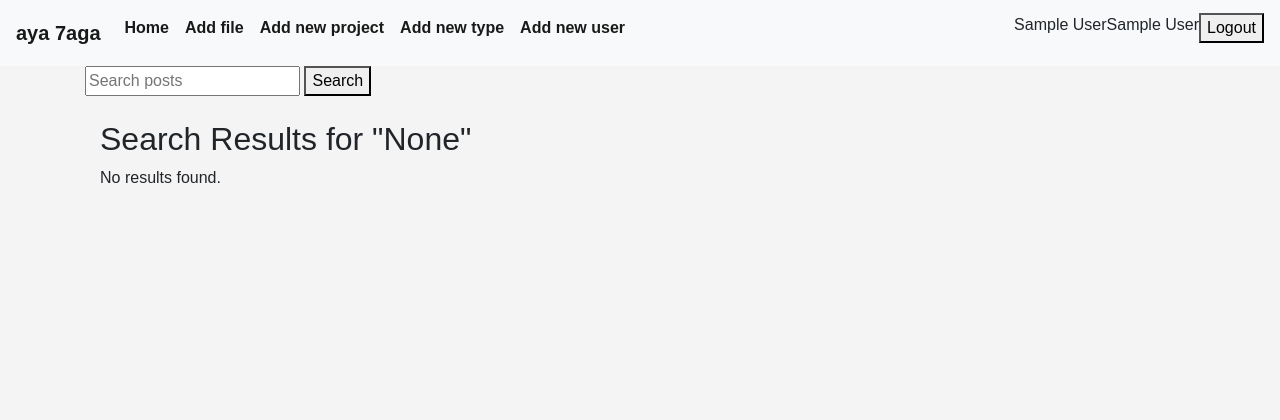
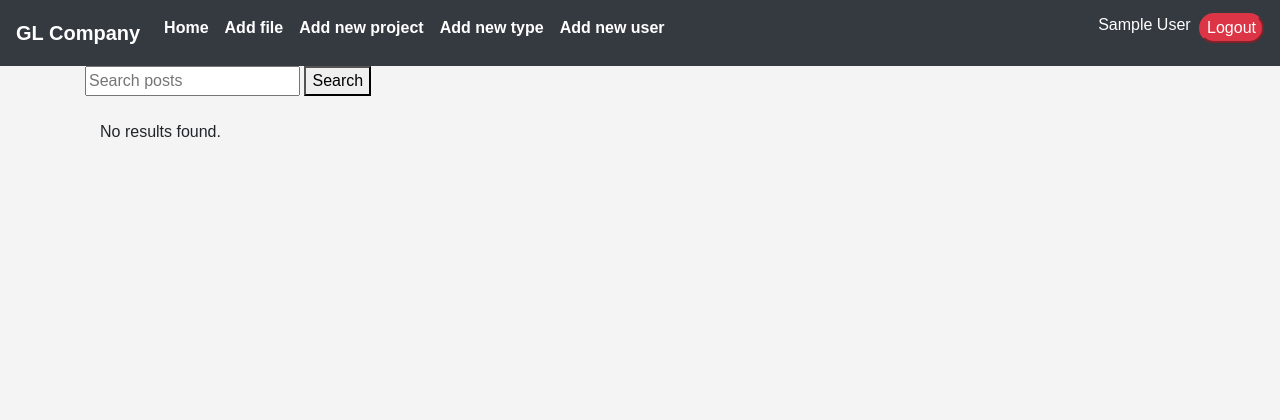
Before and after one commit to M7mmed-Sayed/company2024, a Django app: page /home/ in a window 1280 px wide. Shown: the top 420 px of the page. Run offline with Django 5.2, Linux system fonts and the light colour scheme; the visitor is signed in with stand-in values (Sample User, id 1); data that the repository does not hold is empty; parts of the project's set-up code (start-up, migrations or seed data) failed here and were passed over; some libraries are stand-ins or nearby versions.

Commit message:
update the nav bar

```diff
--- a/companysite/myapp/templates/myapp/base.html
+++ b/companysite/myapp/templates/myapp/base.html
@@ -14,13 +14,13 @@
     <link rel="stylesheet" href="{% static 'myapp/styles.css' %}">
 </head>
 <body class="d-flex flex-column">
-<nav class="navbar navbar-expand-lg navbar-light bg-light">
-    <a class="navbar-brand" href="#">aya 7aga</a>
+<nav class="navbar navbar-expand-lg navbar-dark bg-dark">
+    <a class="navbar-brand" href="#">GL Company</a>
     <button class="navbar-toggler" type="button" data-toggle="collapse" data-target="#navbarNav"
             aria-controls="navbarNav" aria-expanded="false" aria-label="Toggle navigation">
         <span class="navbar-toggler-icon"></span>
     </button>
-    <div class="collapse navbar-collapse" id="navbarNav">
+    <div class="collapse navbar-collapse " id="navbarNav">
         <ul class="navbar-nav mr-auto">
             <li class="nav-item active">
                 <a class="nav-link" href="{% url 'home' %}">Home <span class="sr-only">(current)</span></a>
@@ -41,17 +41,17 @@
         </ul>
 
         <ul class="navbar-nav ml-auto">
-            <span> {{ user.first_name }} {{ user.last_name }}</span>
+            <span class="text-white bg-dark" > {{ user.first_name }} {{ user.last_name }} </span>
+<pre> </pre>
                 {% if user.is_authenticated %}
               <li class="nav-item">
-              <span> {{ user.first_name }} {{ user.last_name }}</span>
                 <!-- Show login link if the user is not logged in -->
              </li>
-            <li class="nav-item">
+            <li class="nav-item rounded-0">
 
                <form method="post" action="{% url 'logout' %}">
                {% csrf_token %}
-               <button type="submit">Logout</button>
+               <button type="submit" class="rounded-pill  btn-danger">Logout</button>
 
                  </form>
 
@@ -59,8 +59,8 @@
             </li>
 
                 {% else %}
-             <li class="nav-item">
-                <a class="nav-link" href="{% url 'login_view' %}">Login</a>
+             <li class="nav-item ">
+                <a class="nav-link rounded-pill btn-primary" href="{% url 'login_view' %}">Login</a>
                 <!-- Show login link if the user is not logged in -->
              </li>
                 {% endif %}
--- a/companysite/myapp/templates/myapp/home.html
+++ b/companysite/myapp/templates/myapp/home.html
@@ -7,7 +7,6 @@
       <button type="submit">Search</button>
     </form>
   <div class="container mt-4">
-      <h2>Search Results for "{{ query }}"</h2>
        {% if posts_with_images %}
     <div class="row">
       {% for post in posts_with_images %}
```
